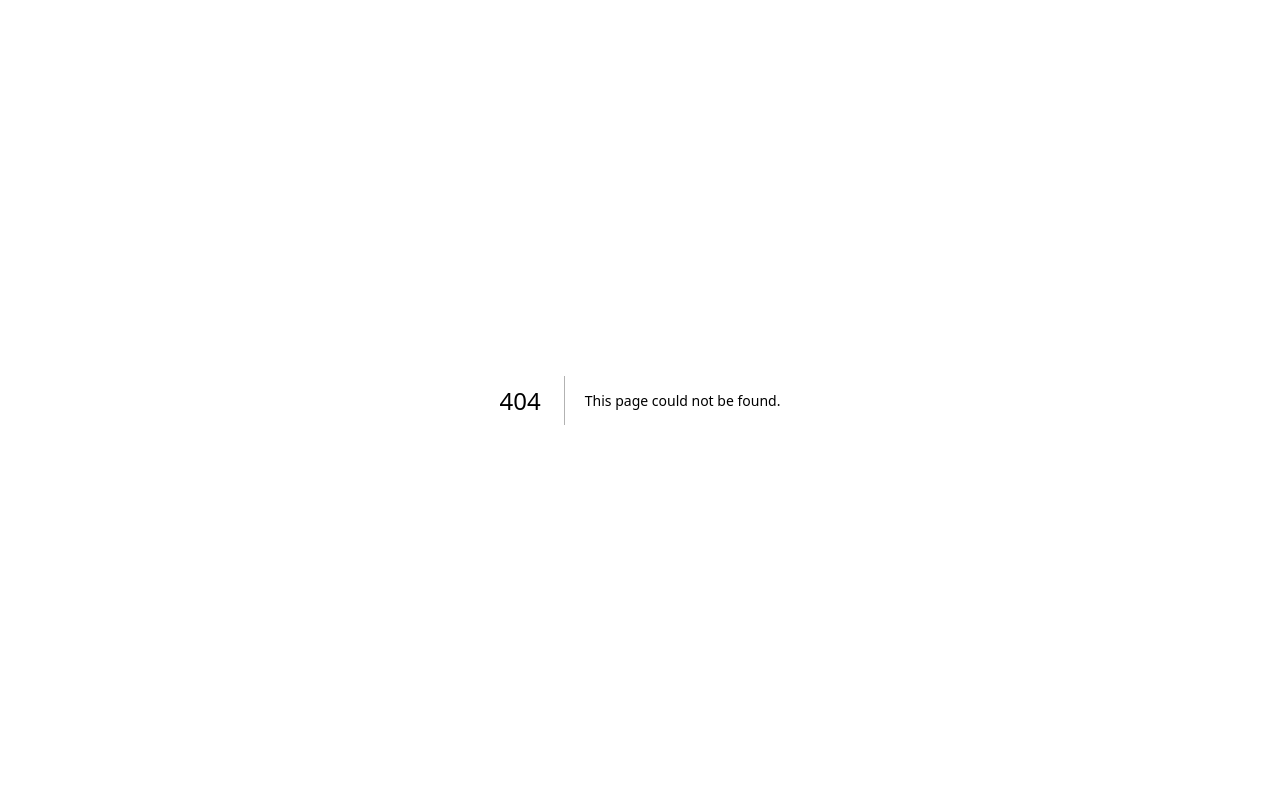
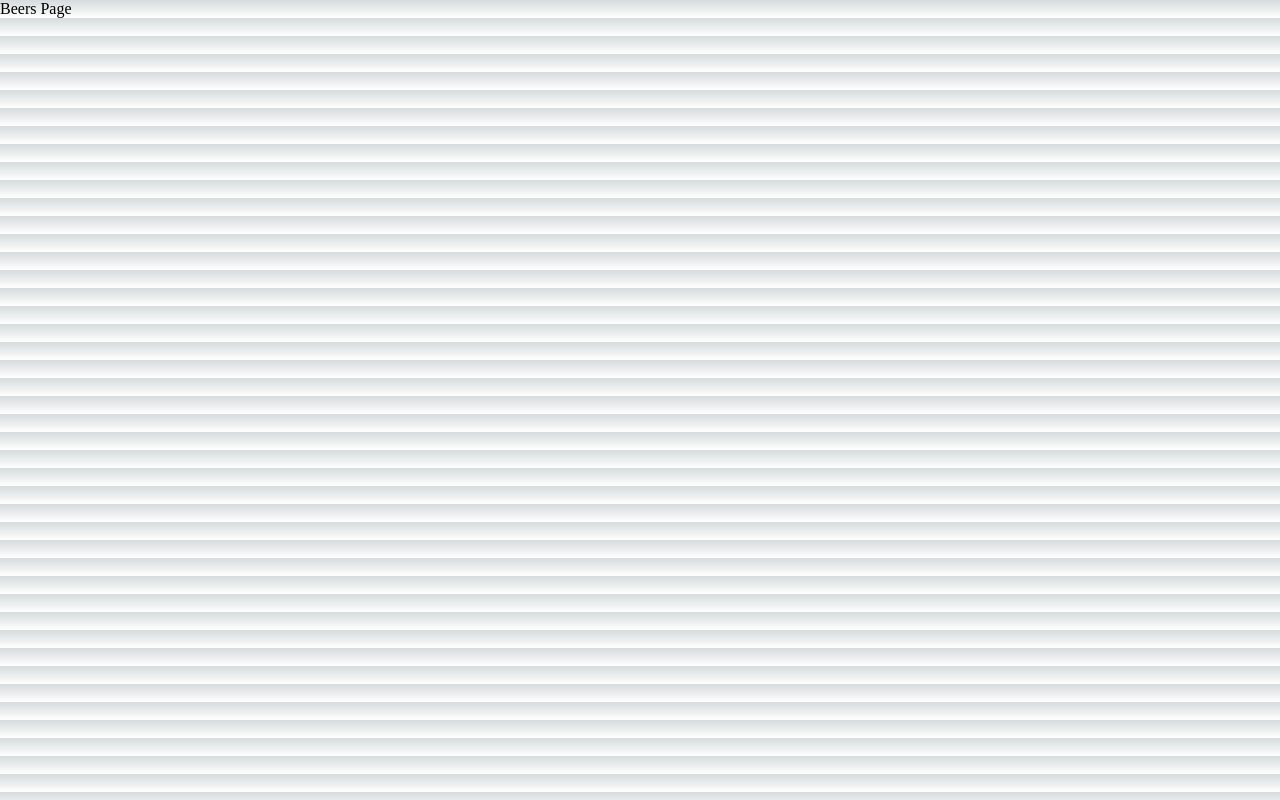
Before and after one commit to PMGH/recoil-spike, a Next.js app: page /beers in a window 1280 px wide. Before the commit this address had no page. Built offline with nearby package versions, Linux system fonts and the light colour scheme.

Commit message:
add basic pages and components

```diff
--- /dev/null
+++ b/pages/beers/index.tsx
@@ -0,0 +1,9 @@
+const BeersPage = () => {
+  return (
+    <div>
+      Beers Page
+    </div>
+  )
+}
+
+export default BeersPage;
```
Also changed, not shown: components/BeerListItem.tsx (added, +7 -0 lines), components/BeersList.tsx (added, +7 -0 lines), pages/beers/[id].tsx (added, +9 -0 lines).
